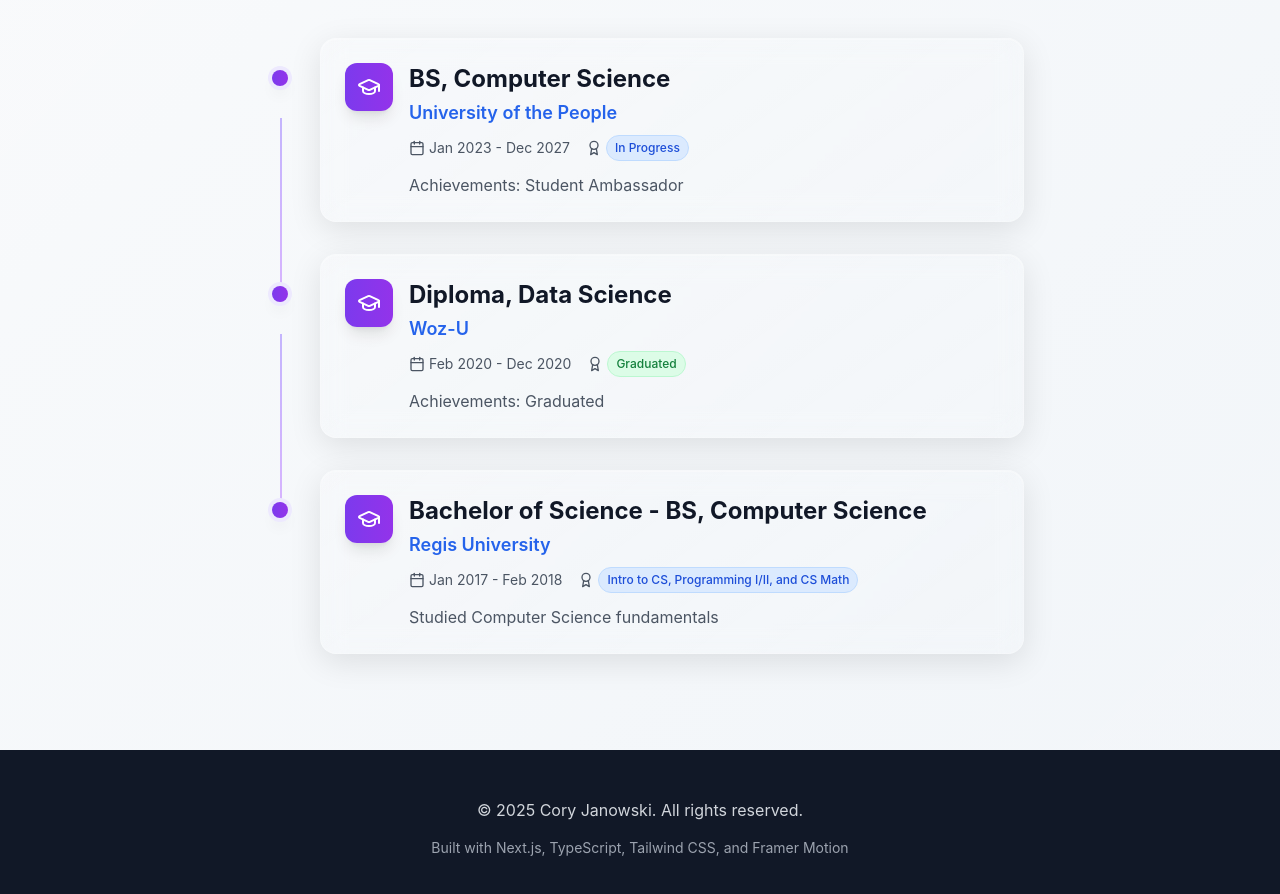
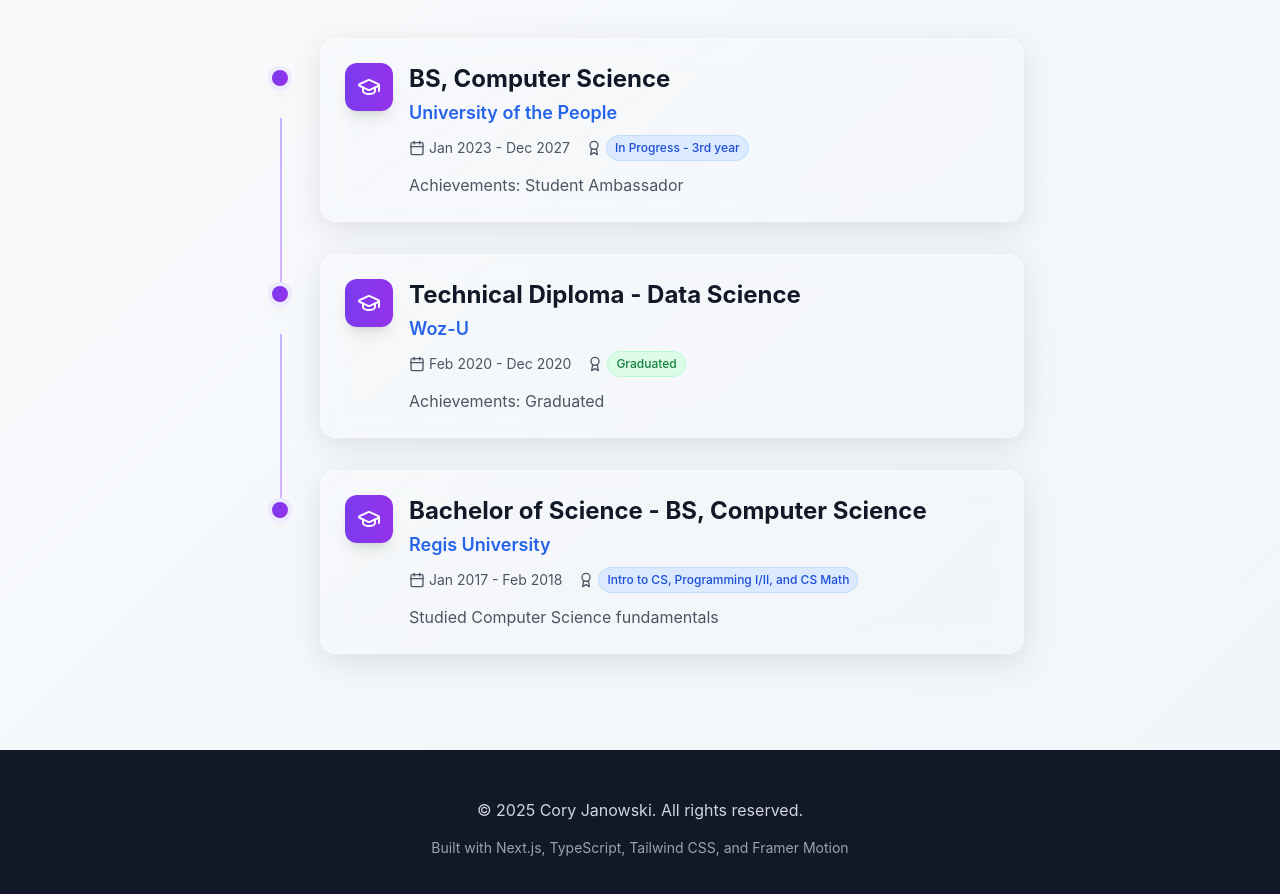
Before and after one commit to cjanowski/my-site, a Next.js app: page / in a window 1280 px wide. Shown: the part 5000-5894 px from the top of the page. Built offline with nearby package versions, Linux system fonts and the light colour scheme.

Commit message:
Minor text changes

```diff
--- a/src/components/Education.tsx
+++ b/src/components/Education.tsx
@@ -18,12 +18,12 @@
     institution: "University of the People",
     degree: "BS, Computer Science",
     duration: "Jan 2023 - Dec 2027",
-    status: "In Progress",
+    status: "In Progress - 3rd year",
     details: "Achievements: Student Ambassador"
   },
   {
     institution: "Woz-U",
-    degree: "Diploma, Data Science",
+    degree: "Technical Diploma - Data Science",
     duration: "Feb 2020 - Dec 2020",
     status: "Graduated",
     details: "Achievements: Graduated"
```
